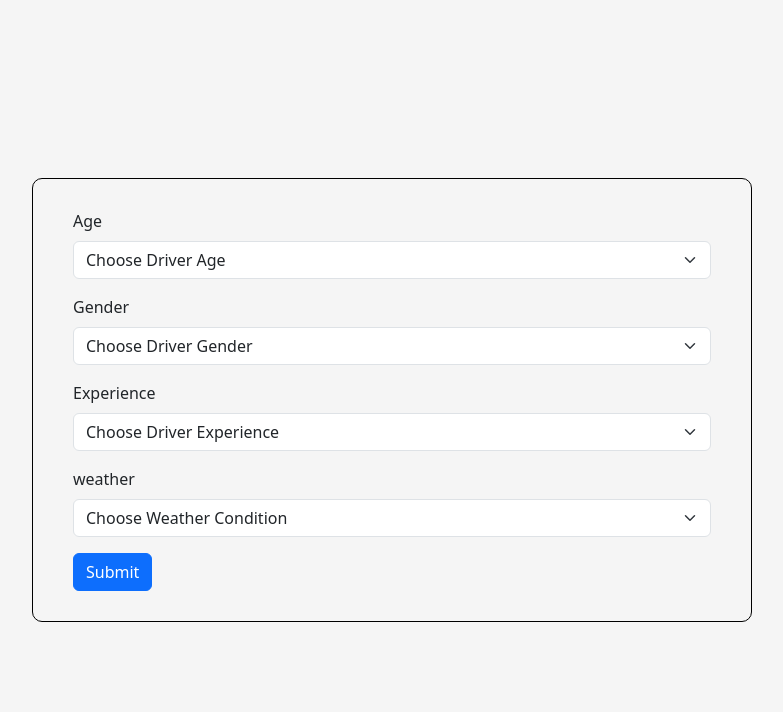
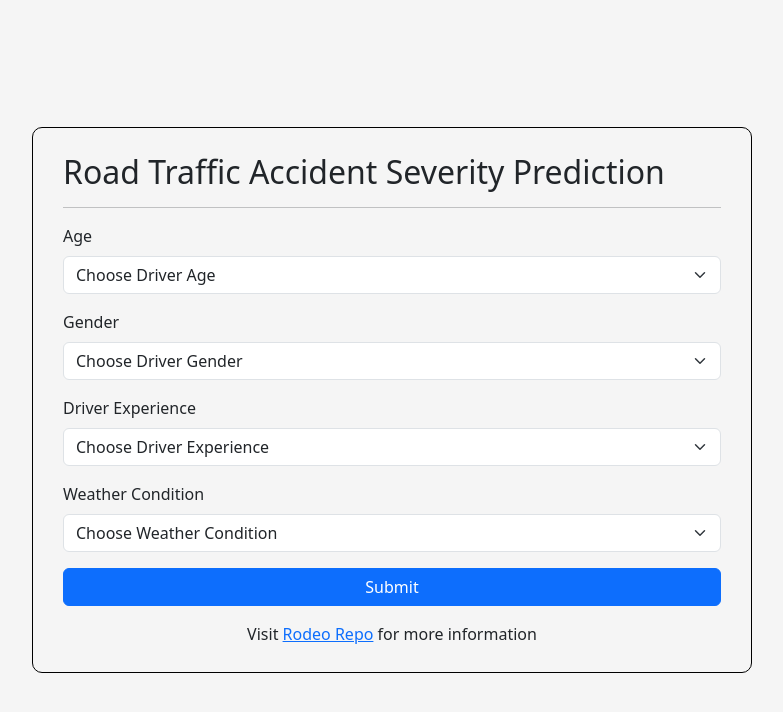
Before and after one commit to ihzarizkyk/rodeo, a Flask app: page / in a window 1280 px wide. Shown: the top 712 px of the page, without its empty margins (248-1031 px from the left). Run offline with Flask 2, Linux system fonts and the light colour scheme; parts of the project's set-up code (start-up, migrations or seed data) failed here and were passed over; some libraries are stand-ins or nearby versions.

Commit message:
update appearance and add value for validation

```diff
--- a/templates/index.html
+++ b/templates/index.html
@@ -26,7 +26,7 @@
       .form-data-mining {
         max-width: 720px;
         width: 100%;
-        padding: 30px 40px;
+        padding: 25px 30px 10px 30px;
         border: 1px solid black;
         border-radius: 10px;
       }
@@ -34,6 +34,10 @@
   </head>
   <body>
     <div class="form-data-mining mx-auto">
+      <div>
+        <h2>Road Traffic Accident Severity Prediction</h2>
+        <hr>
+      </div>
       {% with messages = get_flashed_messages(with_categories=true) %}
             {% if messages %}
                 {% for category, i in messages %}
@@ -54,7 +58,7 @@
             aria-label="select-age"
             required
           >
-            <option selected disabled>Choose Driver Age</option>
+            <option value="0" selected>Choose Driver Age</option>
             <option value="1">18-30</option>
             <option value="2">31-50</option>
             <option value="3">Over 51</option>
@@ -70,13 +74,13 @@
             aria-label="select-gender"
             required
           >
-            <option selected disabled>Choose Driver Gender</option>
+            <option value="0" selected>Choose Driver Gender</option>
             <option value="1">Male</option>
             <option value="2">Female</option>
           </select>
         </div>
         <div class="mb-3">
-          <label for="experience" class="form-label">Experience</label>
+          <label for="experience" class="form-label">Driver Experience</label>
           <select
             id="experience"
             class="form-select"
@@ -84,7 +88,7 @@
             name="driverexp"
             required
           >
-            <option selected disabled>Choose Driver Experience</option>
+            <option value="0" selected>Choose Driver Experience</option>
             <option value="1">1-2yr</option>
             <option value="2">2-5yr</option>
             <option value="3">5-10yr</option>
@@ -94,7 +98,7 @@
           </select>
         </div>
         <div class="mb-3">
-          <label for="weather" class="form-label">weather</label>
+          <label for="weather" class="form-label">Weather Condition</label>
           <select
             id="weather"
             name="weather"
@@ -102,7 +106,7 @@
             aria-label="select-weather"
             required
           >
-            <option selected disabled>Choose Weather Condition</option>
+            <option value="0" selected>Choose Weather Condition</option>
             <option value="1">Cloudy</option>
             <option value="2">Fog or mist</option>
             <option value="3">Normal</option>
@@ -113,10 +117,14 @@
             <option value="8">Windy</option>
           </select>
         </div>
-        <div>
-            <button type="submit" class="btn btn-primary">Submit</button>
+        <div class="mb-3">
+            <button type="submit" class="btn btn-primary w-100">Submit</button>
         </div>
       </form>
+
+      <div>
+        <p class="text-center">Visit <a href="https://github.com/ihzarizkyk/rodeo" target="_blank">Rodeo Repo</a> for more information</p>
+      </div>
     </div>
 
     <script src="{{ url_for('static', filename='js/bootstrap.js') }}"></script>
```
